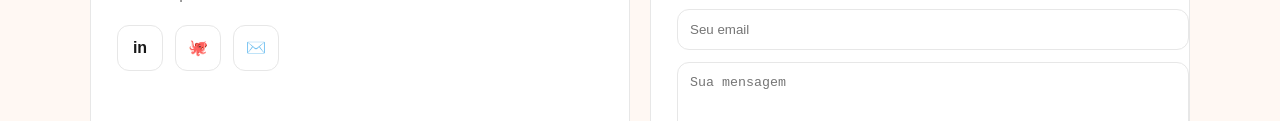
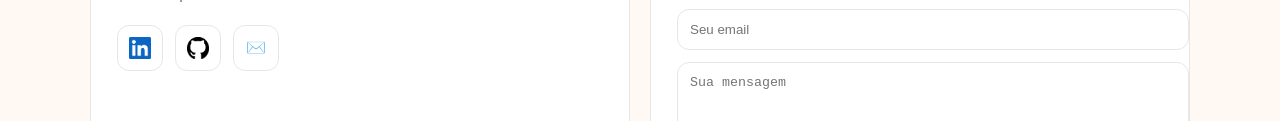
Before and after one commit to heloeng/portif-lio_projetos, a plain HTML site: page index.html in a window 1280 px wide. Shown: the part 1416-1537 px from the top of the page. Drawn offline with Linux system fonts and the light colour scheme.

Commit message:
links icons-links

```diff
--- a/index.css
+++ b/index.css
@@ -247,6 +247,13 @@
       gap: 12px;
     }
 
+    .icon-box img {
+      width: 22px;
+      height: 22px;
+      object-fit: contain;
+    }
+
+
     .icon-box {
       width: 44px;
       height: 44px;
@@ -256,6 +263,7 @@
       align-items: center;
       justify-content: center;
       font-weight: 700;
+      /* background-color: #fd6e0a; */
     }
 
     .form-input {
--- a/index.html
+++ b/index.html
@@ -114,8 +114,24 @@
         </p>
 
         <div class="connect-icons">
-          <div class="icon-box">in</div>
-          <div class="icon-box">🐙</div>
+          <!-- <div class="icon-box">in</div> -->
+          <a
+            class="icon-box"
+            href="https://www.linkedin.com/in/SEU_LINKEDIN"
+            target="_blank"
+            aria-label="LinkedIn"
+          >
+            <img src="img/linkedin.png" alt="LinkedIn" />
+          </a>
+
+           <a
+            class="icon-box"
+            href="https://github.com/heloeng"
+            target="_blank"
+            aria-label="github"
+          >
+            <img src="img/github.png" alt="Discord" />
+          </a>
           <div class="icon-box">✉️</div>
         </div>
       </div>
```
Also changed, not shown: img/github.png (added), img/linkedin.png (added).
